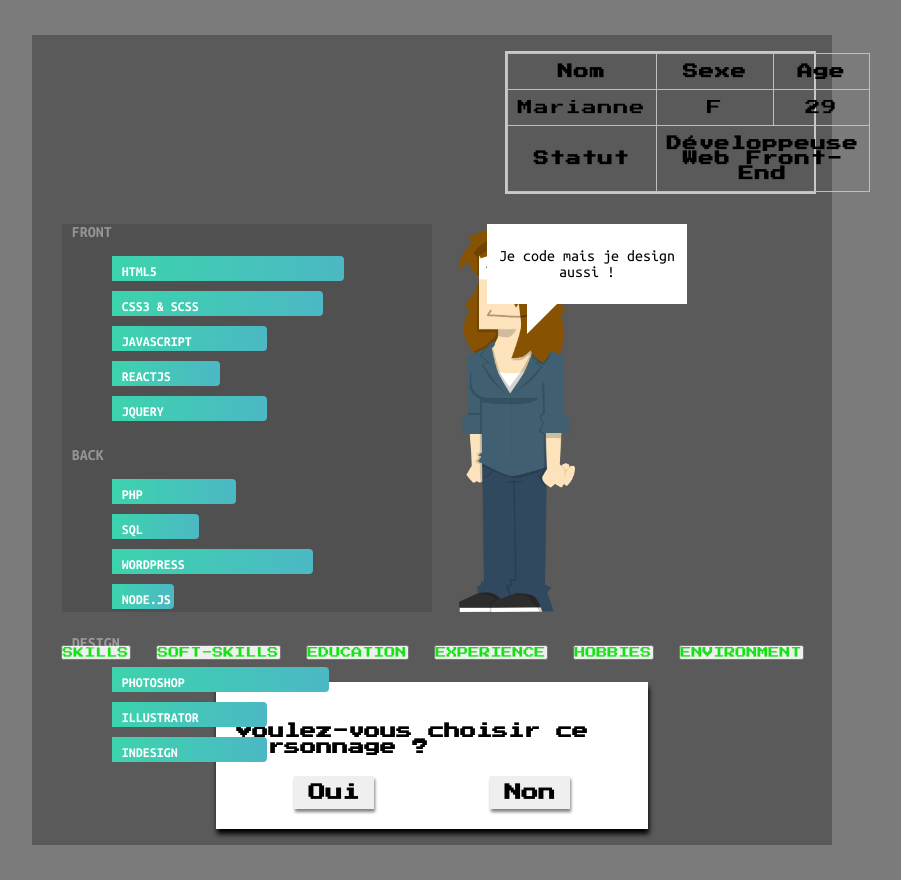
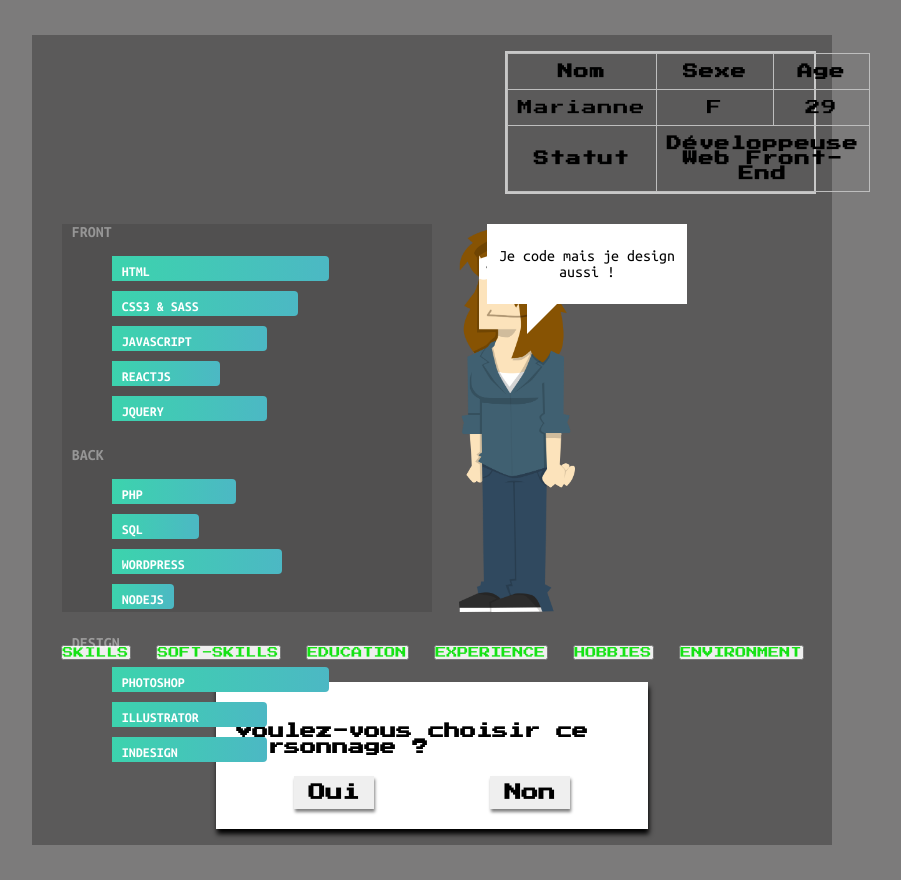
Before and after one commit to MariannePiquetNowak/curicculum-vitae, a React (Create React App) app: page / in a window 1280 px wide. Shown: the whole page, without its empty margins (208-1109 px from the left). Built offline with nearby package versions, Linux system fonts and the light colour scheme.

Commit message:
component Graph ok, reprendre à chart-graph

```diff
--- /dev/null
+++ b/src/components/shared/chart-graph.js
@@ -0,0 +1,3 @@
+import React from 'react';
+
+// Créer un component pour englober les li
--- /dev/null
+++ b/src/components/shared/graph.js
@@ -0,0 +1,13 @@
+import React from 'react';
+
+const Graph = (props) => {
+    return (
+        <li className="chart__bar" style={props.style}>
+            <span className="chart__label">
+                {props.label}
+			</span>
+        </li>
+    )
+}
+
+export default Graph;
--- a/src/components/skills.js
+++ b/src/components/skills.js
@@ -1,4 +1,6 @@
 import React from 'react';
+
+import Graph from './shared/graph';
 
 // Partir sur Chart.js (installé) pour un futur graphique
 
@@ -13,78 +15,30 @@ const Skills = (props) => {
 				<div className="chart chart--dev">
 					<span className="chart__title">FRONT</span>
 					<ul className="chart--horiz">
-						<li className="chart__bar" style={{ width: "75%" }}>
-							<span className="chart__label">
-								HTML5
-								</span>
-						</li>
-						<li className="chart__bar" style={{ width: "68%" }}>
-							<span className="chart__label">
-								CSS3 & SCSS
-								</span>
-						</li>
-						<li className="chart__bar" style={{ width: "50%" }}>
-							<span className="chart__label">
-								JavaScript
-								</span>
-						</li>
-						<li className="chart__bar" style={{ width: "35%" }}>
-							<span className="chart__label">
-								ReactJS
-								</span>
-						</li>
-						<li className="chart__bar" style={{ width: "50%" }}>
-							<span className="chart__label">
-								jQuery
-								</span>
-						</li>
+						<Graph label='HTML' style={{ width: "70%" }}/>
+						<Graph label='CSS3 & SASS' style={{ width: "60%" }}/>
+						<Graph label='Javascript' style={{ width: "50%" }}/>
+						<Graph label='ReactJS' style={{ width: "35%" }}/>
+						<Graph label='Jquery' style={{ width: "50%" }}/>
 					</ul>
 				</div>
 
 				<div className="chart chart--dev">
 					<span className="chart__title">BACK</span>
 					<ul className="chart--horiz">
-						<li className="chart__bar" style={{ width: "40%" }}>
-							<span className="chart__label">
-								PHP
-								</span>
-						</li>
-						<li className="chart__bar" style={{ width: "28%" }}>
-							<span className="chart__label">
-								SQL
-								</span>
-						</li>
-						<li className="chart__bar" style={{ width: "65%" }}>
-							<span className="chart__label">
-								Wordpress
-								</span>
-						</li>
-						<li className="chart__bar" style={{ width: "20%" }}>
-							<span className="chart__label">
-								Node.js
-								</span>
-						</li>
+						<Graph label='PHP' style={{ width: "40%" }}/>
+						<Graph label='SQL' style={{ width: "28%" }}/>
+						<Graph label='Wordpress' style={{ width: "55%" }}/>
+						<Graph label='Nodejs' style={{ width: "20%" }}/>
 					</ul>
 				</div>
 
 				<div className="chart chart--dev">
 					<span className="chart__title">DESIGN</span>
 					<ul className="chart--horiz">
-						<li className="chart__bar" style={{ width: "70%" }}>
-							<span className="chart__label">
-								Photoshop
-							</span>
-						</li>
-						<li className="chart__bar" style={{ width: "50%" }}>
-							<span className="chart__label">
-								Illustrator
-							</span>
-						</li>
-						<li className="chart__bar" style={{ width: "50%" }}>
-							<span className="chart__label">
-								InDesign
-							</span>
-						</li>
+						<Graph label='Photoshop' style={{ width: "70%" }}/>
+						<Graph label='illustrator' style={{ width: "50%" }}/>
+						<Graph label='InDesign' style={{ width: "50%" }}/>
 					</ul>
 				</div>
 			</div>
```
Also changed, not shown: src/assets/styles/skills.scss (indentation only).
